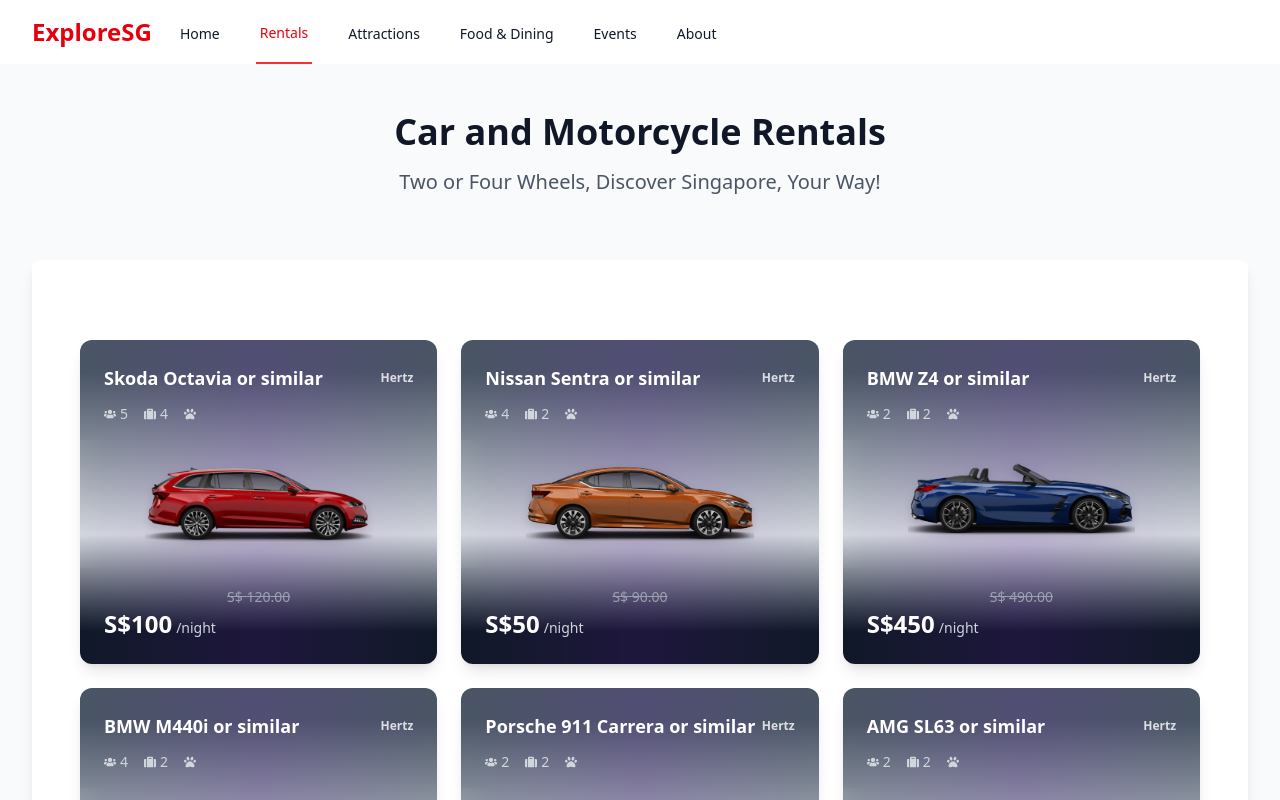
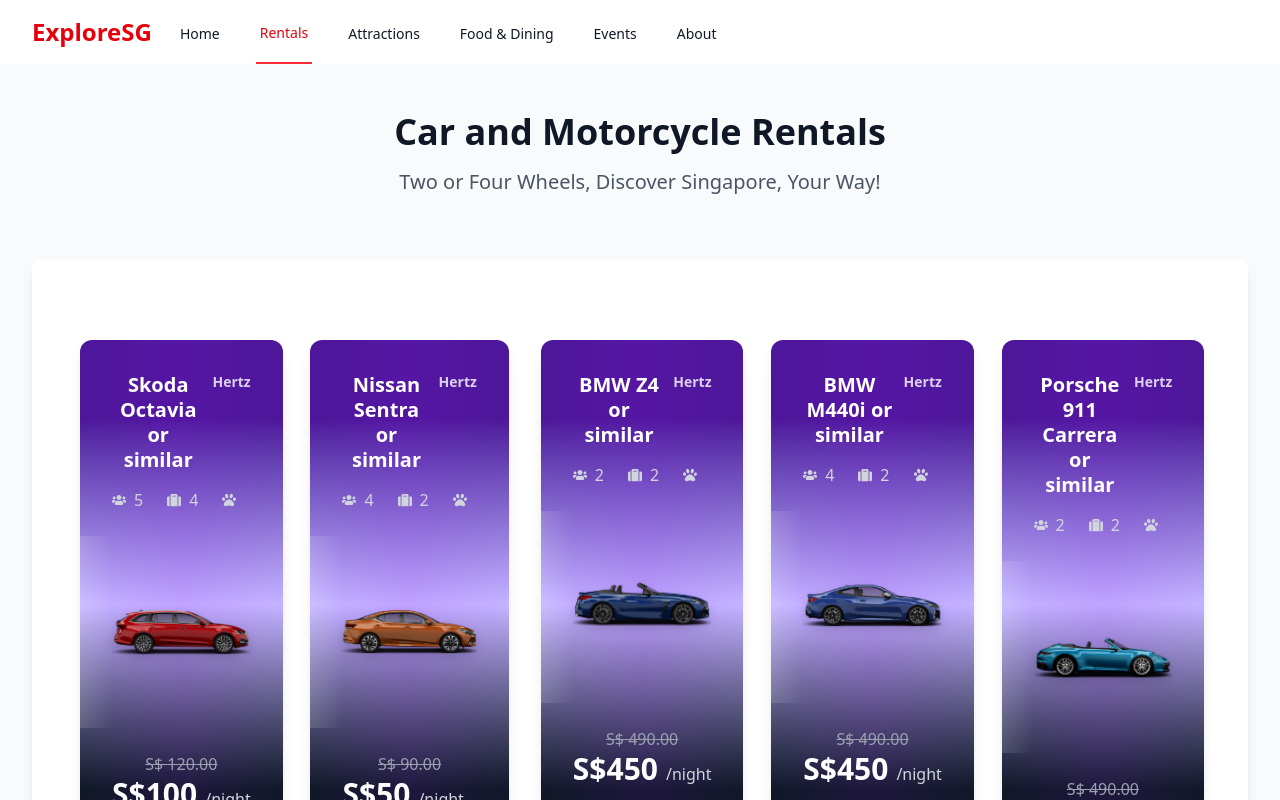
Before and after one commit to XploreSG/exploresg-frontend-service, a React (Vite) app: page /rentals in a window 1280 px wide. Shown: the top 800 px of the page. Built offline with nearby package versions, Linux system fonts and the light colour scheme.

Commit message:
EXPLORE-3: Rental Card
Working on the Width of card

```diff
--- a/src/components/Rentals/RentalCard.tsx
+++ b/src/components/Rentals/RentalCard.tsx
@@ -50,56 +50,53 @@ const RentalCard: React.FC<RentalCardProps> = ({
   return (
     <div
       onClick={handleCardClick}
-      className="group relative max-w-sm cursor-pointer overflow-hidden rounded-xl shadow-lg transition-all duration-300 hover:-translate-y-2 hover:scale-105 hover:shadow-2xl"
+      className="group relative mx-auto max-w-md cursor-pointer overflow-hidden rounded-xl shadow-lg transition-all duration-300 hover:-translate-y-2 hover:scale-105 hover:shadow-2xl"
     >
       {/* Main Gradient Background */}
-      {/* <div className="absolute inset-0 bg-gradient-to-b from-violet-900 via-violet-300 to-gray-900">
-        <div className="absolute inset-0 bg-gradient-to-r from-blue-600/0 via-purple-600/10 to-indigo-600/0 transition-opacity duration-500 group-hover:opacity-100" />
-      </div> */}
-      <div className="absolute inset-0 bg-gradient-to-b from-gray-600 from-10% via-gray-300 via-60% to-gray-900 to-90%">
+      <div className="absolute inset-0 bg-gradient-to-b from-violet-900 from-15% via-violet-300 via-50% to-gray-900 to-85%">
         <div className="absolute inset-0 bg-gradient-to-r from-blue-600/0 via-purple-600/10 to-indigo-600/0 transition-opacity duration-500 group-hover:opacity-100" />
       </div>
 
       {/* Content */}
-      <div className="relative z-10 p-6">
+      <div className="relative z-10 p-8">
         {/* FREE Badge */}
         {/* {promoText && (
-          <div className="absolute top-8 -right-6 rotate-0 bg-blue-500 px-4 py-1 text-xs font-bold text-white shadow-lg transition-colors group-hover:bg-blue-600">
+          <div className="absolute top-12 -right-8 bg-blue-500 px-6 py-2 text-sm font-bold text-white shadow-lg transition-colors group-hover:bg-blue-600">
             FREE Malaysia Entry
           </div>
         )} */}
 
         {/* Header */}
-        <div className="mb-4">
-          <div className="flex items-center justify-between">
-            <h2 className="text-lg font-semibold text-white transition-colors group-hover:text-blue-200">
+        <div className="mb-6">
+          <div className="flex items-start justify-between">
+            <h2 className="text-xl leading-tight font-semibold text-white transition-colors group-hover:text-blue-200">
               {model}
             </h2>
-            <span className="text-xs font-bold text-white/80 group-hover:text-white">
+            <span className="ml-2 text-sm font-bold text-white/80 group-hover:text-white">
               {operator}
             </span>
           </div>
 
           {/* Icons */}
-          <div className="mt-3 flex items-center gap-4 text-gray-300 group-hover:text-white">
-            <div className="flex items-center gap-1 transition-transform group-hover:scale-110">
-              <FaUsers className="text-xs" />
-              <span className="text-sm">{seats}</span>
+          <div className="mt-4 flex items-center gap-6 text-gray-300 group-hover:text-white">
+            <div className="flex items-center gap-2 transition-transform group-hover:scale-110">
+              <FaUsers className="text-sm" />
+              <span className="text-base font-medium">{seats}</span>
             </div>
-            <div className="flex items-center gap-1 transition-transform group-hover:scale-110">
-              <FaSuitcase className="text-xs" />
-              <span className="text-sm">{luggage}</span>
+            <div className="flex items-center gap-2 transition-transform group-hover:scale-110">
+              <FaSuitcase className="text-sm" />
+              <span className="text-base font-medium">{luggage}</span>
             </div>
-            <FaPaw className="text-xs transition-transform group-hover:scale-110" />
+            <FaPaw className="text-sm transition-transform group-hover:scale-110" />
           </div>
         </div>
 
-        {/* Car Image */}
-        <div className="relative mb-4">
+        {/* Car Image - Larger */}
+        <div className="relative mb-6">
           <img
             src={imageUrl}
             alt={model}
-            className="h-32 w-full object-contain drop-shadow-lg transition-transform duration-500 group-hover:scale-110"
+            className="h-48 w-full object-contain drop-shadow-lg transition-transform duration-500 group-hover:scale-110"
             onError={(e) => (e.currentTarget.style.display = "none")}
           />
 
@@ -110,19 +107,19 @@ const RentalCard: React.FC<RentalCardProps> = ({
         {/* Pricing */}
         <div className="relative">
           {originalPrice && (
-            <span className="text-sm text-gray-400 line-through">
+            <span className="text-base text-gray-400 line-through">
               S$ {originalPrice}.00
             </span>
           )}
-          <div className="flex items-baseline gap-1">
-            <span className="text-2xl font-bold text-white transition-all group-hover:scale-105 group-hover:text-blue-100">
+          <div className="flex items-baseline gap-2">
+            <span className="text-3xl font-bold text-white transition-all group-hover:scale-105 group-hover:text-blue-100">
               S${price}
             </span>
-            <span className="text-sm text-gray-300">/night</span>
+            <span className="text-base text-gray-300">/night</span>
           </div>
 
           {/* Animated Border */}
-          <div className="absolute -bottom-6 left-0 h-1 w-0 bg-gradient-to-r from-blue-400 to-purple-400 transition-all duration-500 group-hover:w-full" />
+          <div className="absolute -bottom-8 left-0 h-1 w-0 bg-gradient-to-r from-blue-400 to-purple-400 transition-all duration-500 group-hover:w-full" />
         </div>
       </div>
 
--- a/src/pages/FleetPage.tsx
+++ b/src/pages/FleetPage.tsx
@@ -5,7 +5,7 @@ import { RENTAL_CARS } from "../data/rentalCars";
 const FleetPage: React.FC = () => {
   return (
     <div className="min-h-screen bg-gray-50 py-12">
-      <div className="mx-auto max-w-7xl px-4 sm:px-6 lg:px-8">
+      <div className="max-w-8xl mx-auto px-4 sm:px-6 lg:px-8">
         {/* Header Section */}
         <div className="text-center">
           <h1 className="text-4xl font-bold text-gray-900">
@@ -19,7 +19,7 @@ const FleetPage: React.FC = () => {
         {/* Rental Cars Grid */}
         <div className="mt-16 rounded-lg bg-white p-12 shadow-lg">
           <div className="text-center">
-            <div className="mt-8 grid gap-6 sm:grid-cols-2 lg:grid-cols-3">
+            <div className="mt-8 grid gap-8 sm:grid-cols-2 lg:grid-cols-3 xl:grid-cols-5">
               {RENTAL_CARS.map((car) => (
                 <RentalCard
                   key={car.id}
```
